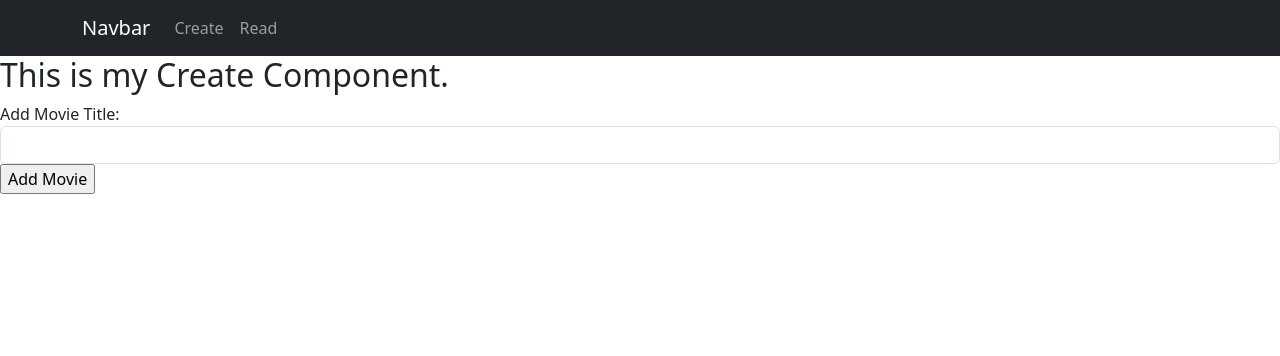
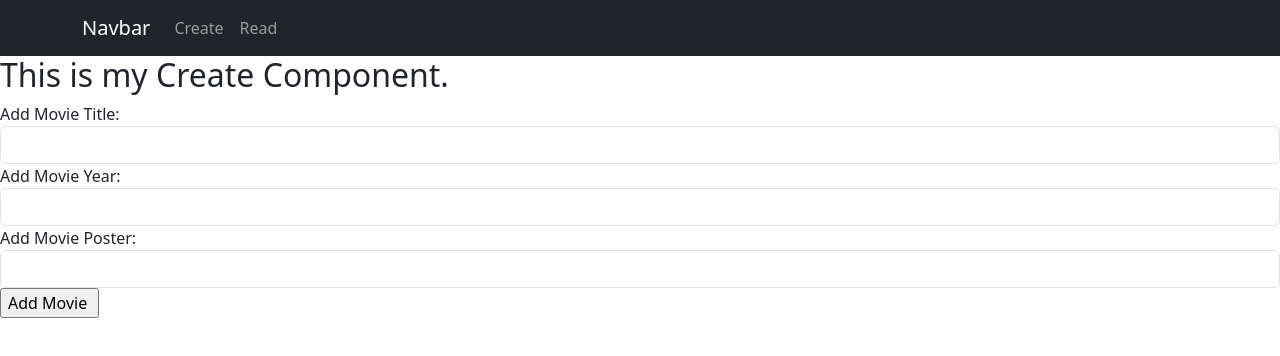
Before and after one commit to darragh50/DataRep, a React (Create React App) app in the folder Lab2/movie-app/: page /create in a window 1280 px wide. Shown: the top 356 px of the page. Built offline with nearby package versions, Linux system fonts and the light colour scheme.

Commit message:
Ex3c. Add year & poster input fields

```diff
--- a/Lab2/movie-app/src/components/create.js
+++ b/Lab2/movie-app/src/components/create.js
@@ -2,19 +2,22 @@ import { useState } from "react";
 
 function Create() {
   const [title, setTitle] = useState('');
+  const [year, setYear] = useState('');
+  const [poster, setPoster] = useState('');
 
-  //Handle new events from the button click and log information
+
   const handleSubmit = (e) => {
     e.preventDefault();
     console.log(title);
+    console.log(year);
+    console.log(poster);
   }
 
-  //Return all values referenced in handleSubmit()
   return (
     <div>
       <h2>This is my Create Component.</h2>
-      {/**Form that will upload data to a server */}
       <form onSubmit={handleSubmit}>
+        {/**Movie title  */}
         <div className="form-group">
           <label>Add Movie Title: </label>
           <input type="text"
@@ -23,7 +26,25 @@ function Create() {
             onChange={(e) => { setTitle(e.target.value) }}
           />
         </div>
-        <input type="submit" value="Add Movie" />
+        {/**Movie year  */}
+        <div className="form-group">
+          <label>Add Movie Year: </label>
+          <input type="text"
+            className="form-control"
+            value={year}
+            onChange={(e) => { setYear(e.target.value) }}
+          />
+        </div>
+        {/**Movie poster  */}
+        <div className="form-group">
+          <label>Add Movie Poster: </label>
+          <input type="text"
+            className="form-control"
+            value={poster}
+            onChange={(e) => { setPoster(e.target.value) }}
+          />
+        </div>
+        <input type="submit" value="Add Movie " />
       </form>
     </div>
   );
--- a/Lab2/movie-app/src/components/read.js
+++ b/Lab2/movie-app/src/components/read.js
@@ -1,6 +1,7 @@
 //Lab 3. Task 1. Create new function components
 //Import movies component
 import Movies from "./movies";
+//Axios is a Promise-based HTTP client
 import axios from "axios";
 import { useEffect,useState } from "react";
 
@@ -10,6 +11,7 @@ const Read = () => {
 
       //2c. useEffect to synchronize a component with an external system
       useEffect(() => {
+        //Axios used for fetching data in react applications
         axios.get('https://jsonblob.com/api/jsonblob/1287718524221775872')
           .then((response) => {
             console.log(response.data.movies);
```
